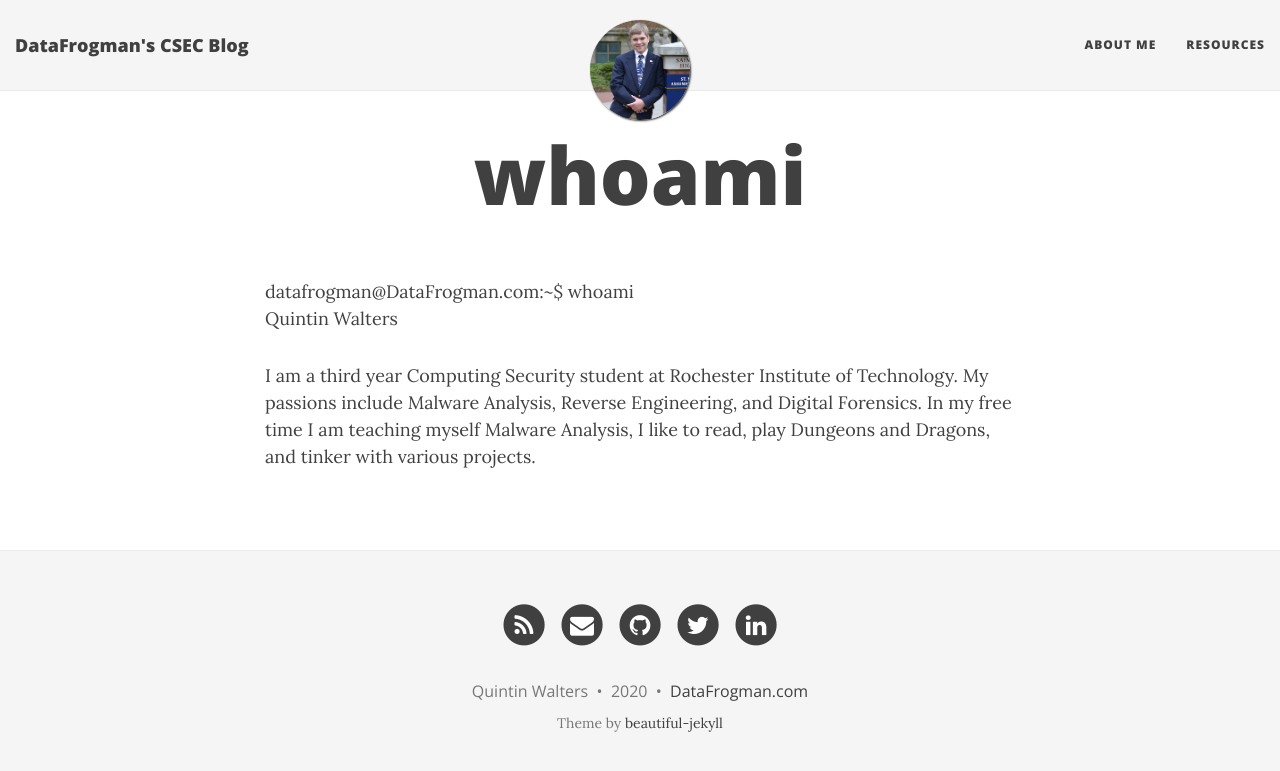
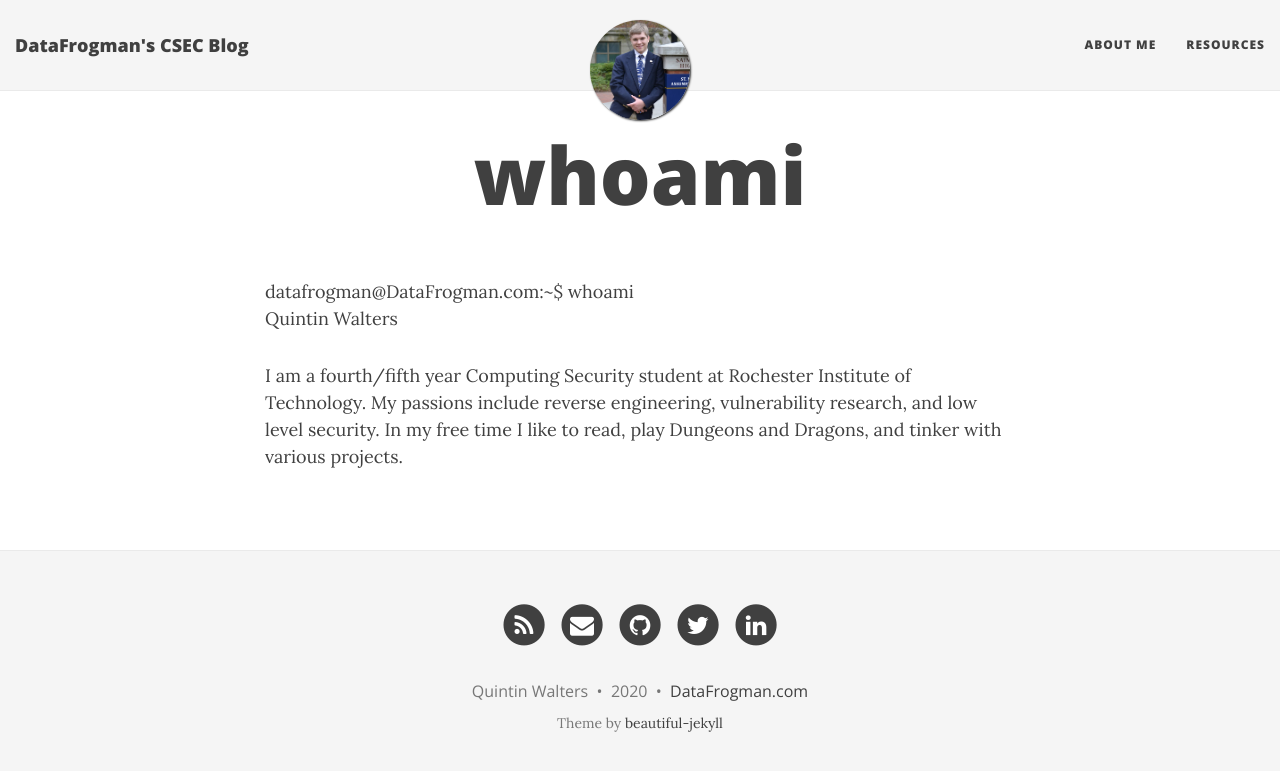
Before and after one commit to DataFrogman/DataFrogman.github.io, a Jekyll site: the page built from aboutme.md, in a window 1280 px wide. Shown: the top 771 px of the page. Built offline with Jekyll 4.4.1, drawn with Linux system fonts in a browser that asks for light colours; nearby versions of some CDN libraries.

Commit message:
Update aboutme.md

```diff
--- a/aboutme.md
+++ b/aboutme.md
@@ -6,4 +6,4 @@ title: whoami
 datafrogman@DataFrogman.com:~$ whoami
 Quintin Walters
 
-I am a third year Computing Security student at Rochester Institute of Technology.  My passions include Malware Analysis, Reverse Engineering, and Digital Forensics.  In my free time I am teaching myself Malware Analysis, I like to read, play Dungeons and Dragons, and tinker with various projects.
+I am a fourth/fifth year Computing Security student at Rochester Institute of Technology.  My passions include reverse engineering, vulnerability research, and low level security.  In my free time I like to read, play Dungeons and Dragons, and tinker with various projects.
```
